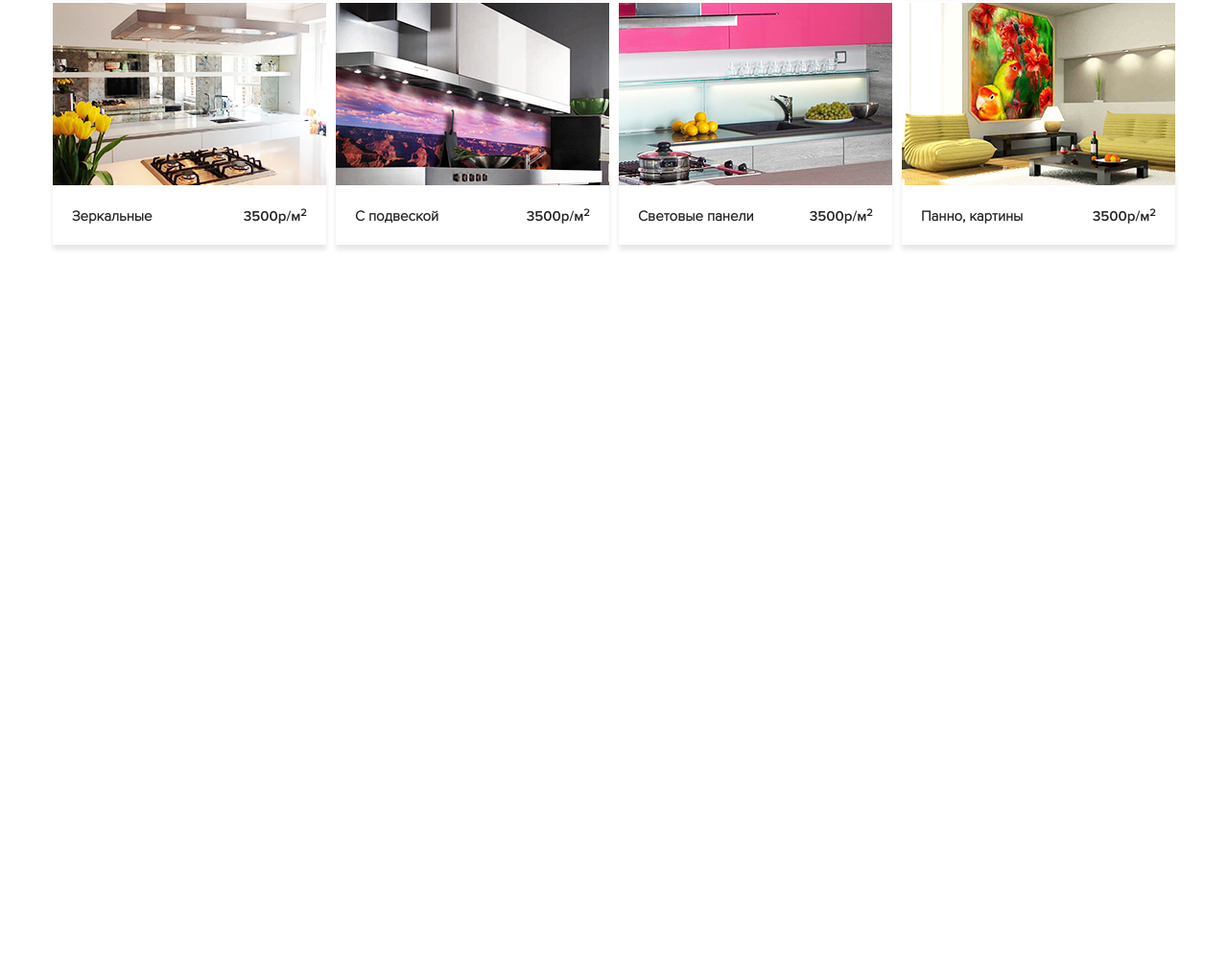
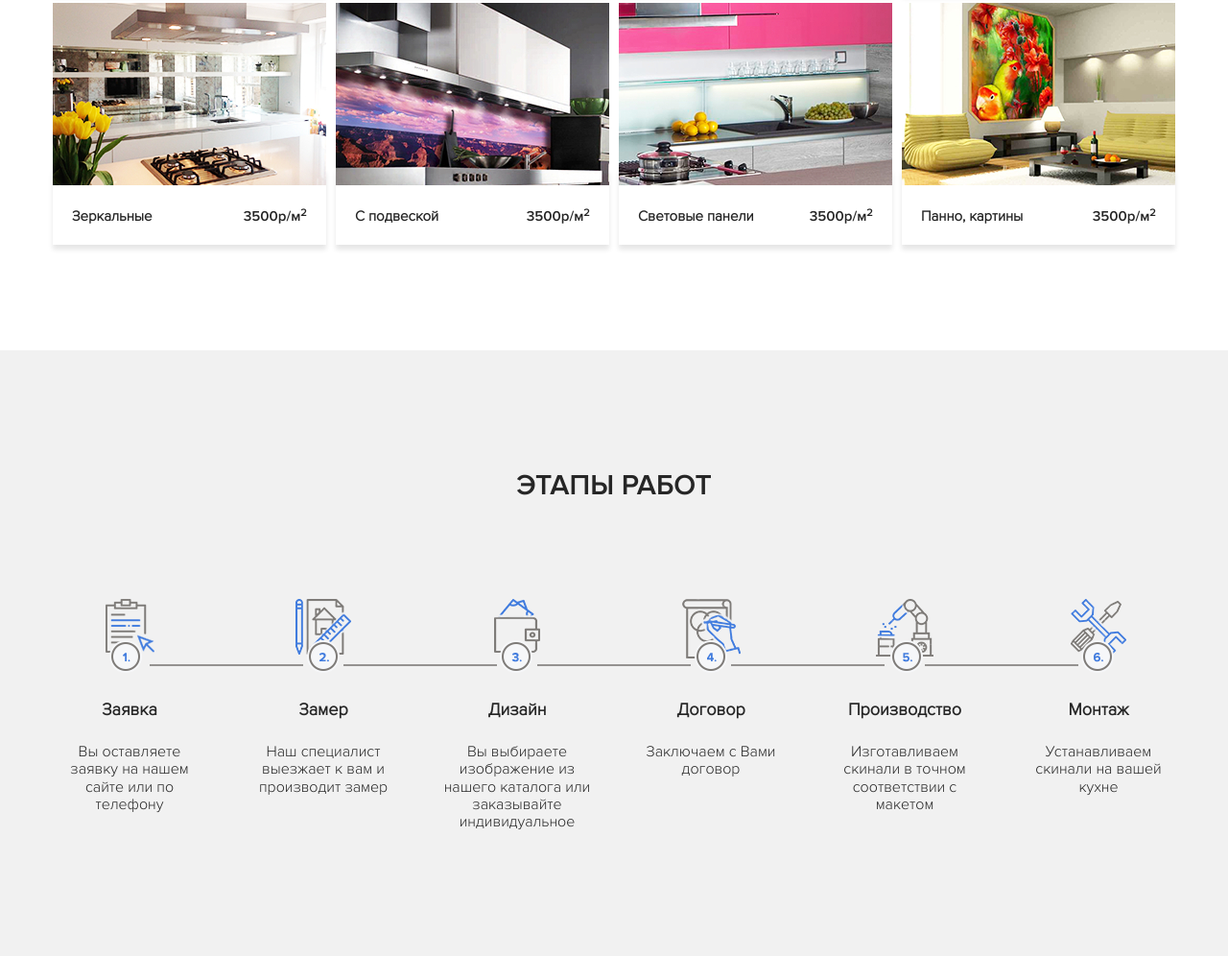
Before and after one commit to ASKaranko/fabrika_skinali, a plain HTML site: page index.html in a window 1280 px wide. Shown: the part 4695-5691 px from the top of the page at 96% size. Before the commit the page ends 5060 px from the top, so only its background shows below. Drawn offline with Linux system fonts and the light colour scheme; a script that the page names is missing.

Commit message:
Добавлена секция Этапы работ и адаптивность

```diff
--- a/index.html
+++ b/index.html
@@ -416,7 +416,46 @@
     </section>
     <!-- /.section price -->
 
-
+    <section class="section steps">
+      <div class="container">
+        <h2 class="section-title section__title">Этапы работ</h2>
+        <!-- /.section-title section__title -->
+        <div class="steps-block">
+          <div class="step">
+            <img src="./img/steps/step1.png" alt="step-image" class="step__image">
+            <h4 class="step__title">Заявка</h4>
+            <p class="step__text">Вы оставляете заявку на нашем сайте или по телефону</p>
+          </div>
+          <div class="step">
+            <img src="./img/steps/step2.png" alt="step-image" class="step__image">
+            <h4 class="step__title">Замер</h4>
+            <p class="step__text">Наш специалист выезжает к вам и производит замер</p>
+          </div>
+          <div class="step">
+            <img src="./img/steps/step3.png" alt="step-image" class="step__image">
+            <h4 class="step__title">Дизайн</h4>
+            <p class="step__text">Вы выбираете изображение из нашего каталога или заказывайте индивидуальное</p>
+          </div>
+          <div class="step">
+            <img src="./img/steps/step4.png" alt="step-image" class="step__image">
+            <h4 class="step__title">Договор</h4>
+            <p class="step__text">Заключаем с Вами договор</p>
+          </div>
+          <div class="step">
+            <img src="./img/steps/step5.png" alt="step-image" class="step__image">
+            <h4 class="step__title">Производство</h4>
+            <p class="step__text">Изготавливаем скинали в точном соответствии с макетом</p>
+          </div>
+          <div class="step">
+            <img src="./img/steps/step6.png" alt="step-image" class="step__image">
+            <h4 class="step__title">Монтаж</h4>
+            <p class="step__text">Устанавливаем скинали на вашей кухне</p>
+          </div>
+        </div>
+      </div>
+      <!-- /.container -->
+    </section>
+    <!-- /.section steps -->
 
 
 
--- /dev/null
+++ b/sass/blocks/_steps.sass
@@ -0,0 +1,35 @@
+.steps
+  background-color: $bg-secondary
+  &-block
+    display: flex
+    justify-content: space-between
+    flex-wrap: wrap
+.step
+  position: relative
+  text-align: center
+  &__text
+    max-width: 160px
+    margin: auto
+    margin-bottom: 30px
+  &__title
+    font-size: 18px
+  &::before
+    content: ''
+    width: 100%
+    height: 2px
+    background-color: rgba(#7e7b78, 0.8)
+    display: block
+    position: absolute
+    top: 25%
+    right: -63%
+  &:last-child
+    &::before
+      display: none
+@media all and (max-width: 991px)
+  .step
+    flex-basis: 33%
+    &::before
+      display: none
+@media all and (max-width: 575px)
+  .step
+    flex-basis: 100%
--- a/sass/style.sass
+++ b/sass/style.sass
@@ -30,3 +30,6 @@
 
 // Блок с ценами
 @import './blocks/price'
+
+// Блок с этапами разработки и монтажа
+@import './blocks/steps'
```
Also changed, not shown: css/style.css, img/steps/step1.png (added), img/steps/step2.png (added), img/steps/step3.png (added), img/steps/step4.png (added), img/steps/step5.png (added), img/steps/step6.png (added), 1 other file.
